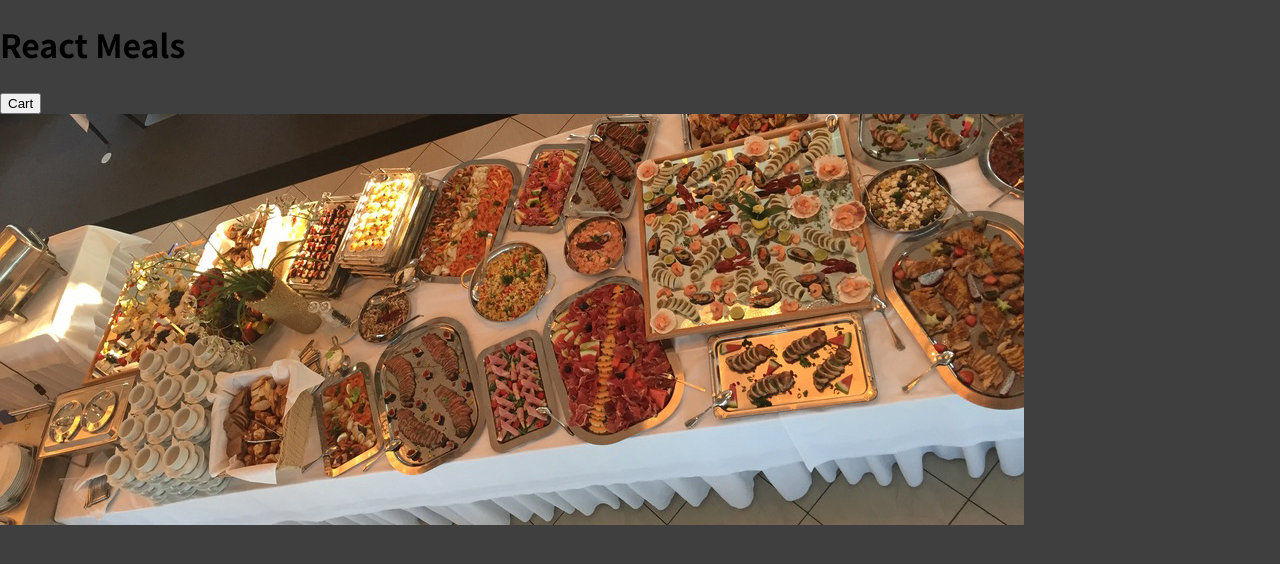
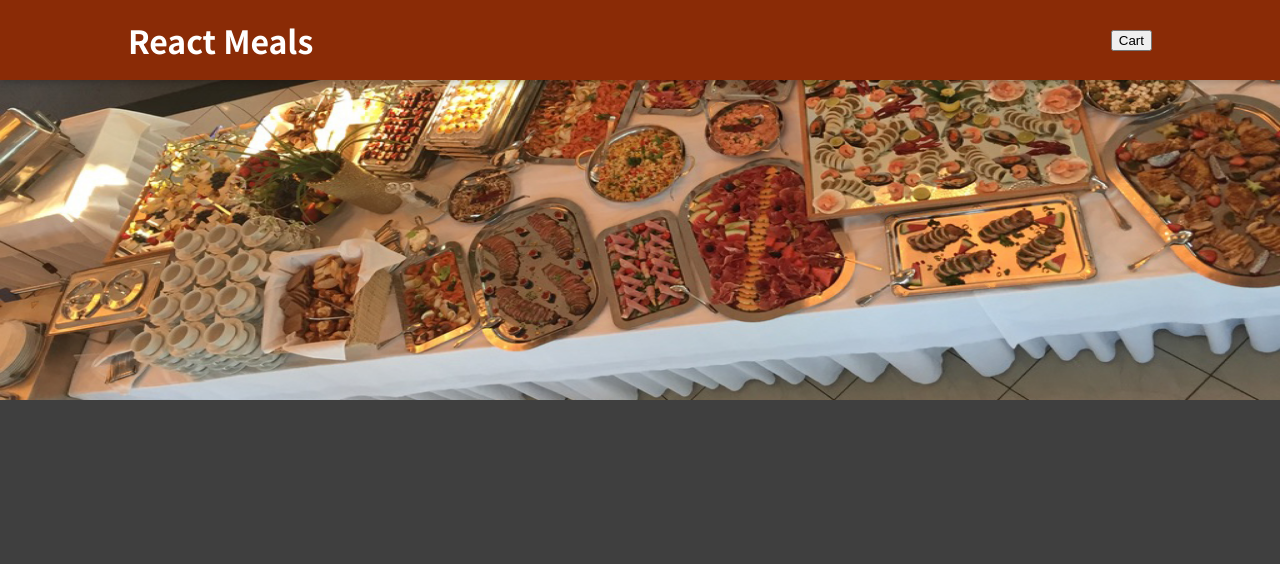
Before and after one commit to gopalmishra047/swiggy, a React (Create React App) app: page / in a window 1280 px wide. Shown: the top 564 px of the page. Built offline with nearby package versions, Linux system fonts and the light colour scheme.

Commit message:
add style to the header component

```diff
--- a/src/components/Layout/Header.js
+++ b/src/components/Layout/Header.js
@@ -1,15 +1,21 @@
 import React from 'react';
 import mealsImage from '../../assets/meals.jpg';
+
+import classes from './Header.module.css';
 
 const Header = () => {
   return (
     <React.Fragment>
-      <header>
+      <header className={classes.header}>
         <h1>React Meals</h1>
         <button>Cart</button>
       </header>
       <div>
-        <img src={mealsImage} alt='delecious meals'></img>
+        <img
+          className={classes['main-image']}
+          src={mealsImage}
+          alt='A table full of delicious meals'
+        ></img>
       </div>
     </React.Fragment>
   );
--- a/src/components/Layout/Header.module.css
+++ b/src/components/Layout/Header.module.css
@@ -0,0 +1,29 @@
+.header {
+  position: fixed;
+  background-color: #8a2b06;
+  top: 0;
+  left: 0;
+  width: 100%;
+  height: 5rem;
+  color: white;
+  display: flex;
+  justify-content: space-between;
+  align-items: center;
+  padding: 0 10%;
+  box-shadow: 0 2px 8px rgba(0, 0, 0, 0.25);
+  z-index: 10;
+}
+
+.main-image {
+  width: 100%;
+  height: 25rem;
+  z-index: 0;
+  overflow: hidden;
+}
+
+.main-image img {
+  width: 110%;
+  height: 100%;
+  object-fit: cover;
+  transform: rotateZ(-5deg) translateY(-4rem) translateX(-1rem);
+}
```
